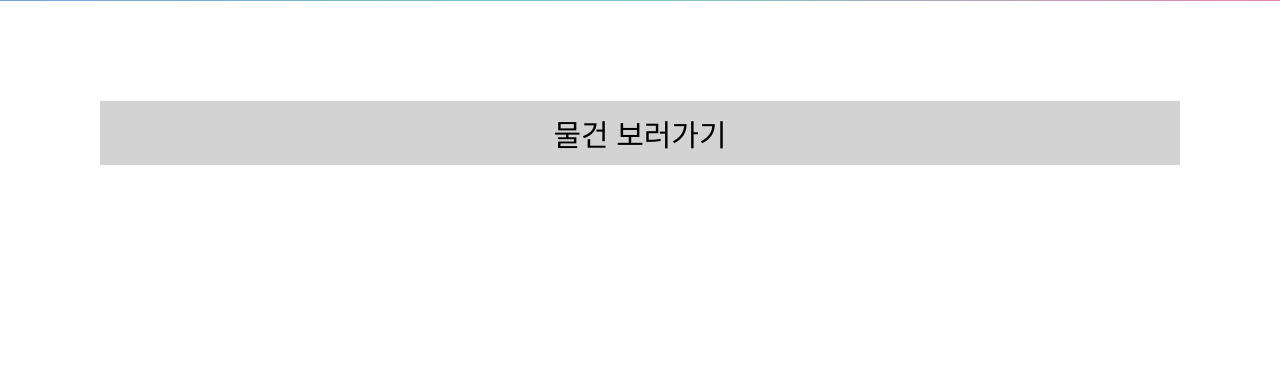
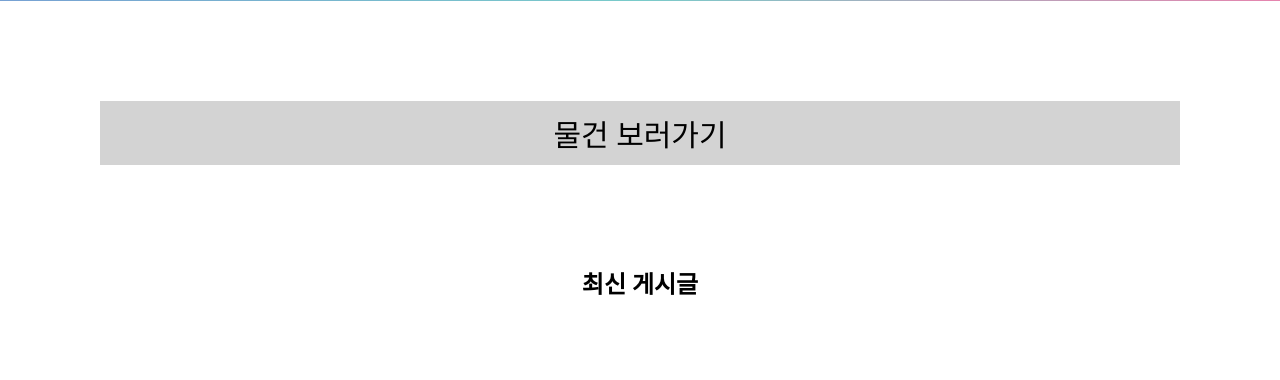
Before and after one commit to hwanmang/spartamarket, a Django app: page / in a window 1280 px wide. Shown: the part 433-813 px from the top of the page. Before the commit the page ends 598 px from the top, so only its background shows below. Run offline with Django 4.2, Linux system fonts and the light colour scheme; data that the repository does not hold is empty; some web fonts are replaced.

Commit message:
최신 게시글 문구 추가

```diff
--- a/spartamarket/products/templates/products/index.html
+++ b/spartamarket/products/templates/products/index.html
@@ -10,7 +10,7 @@
 <div class="to_page">
     <a href="{% url 'products:list' %}">물건 보러가기</a>
 </div>
-
+<h2>최신 게시글</h2>
 <div class="product_list">
     {% for product in latest_products %}
     <div class="product_list_card">
```
